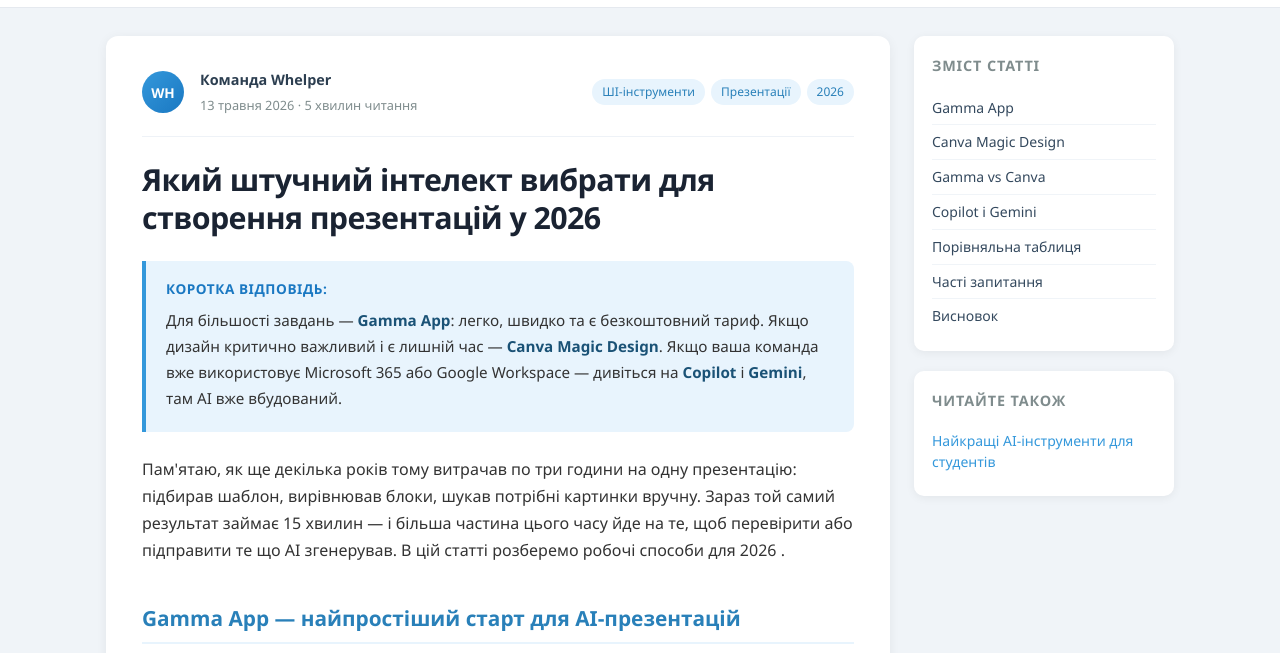
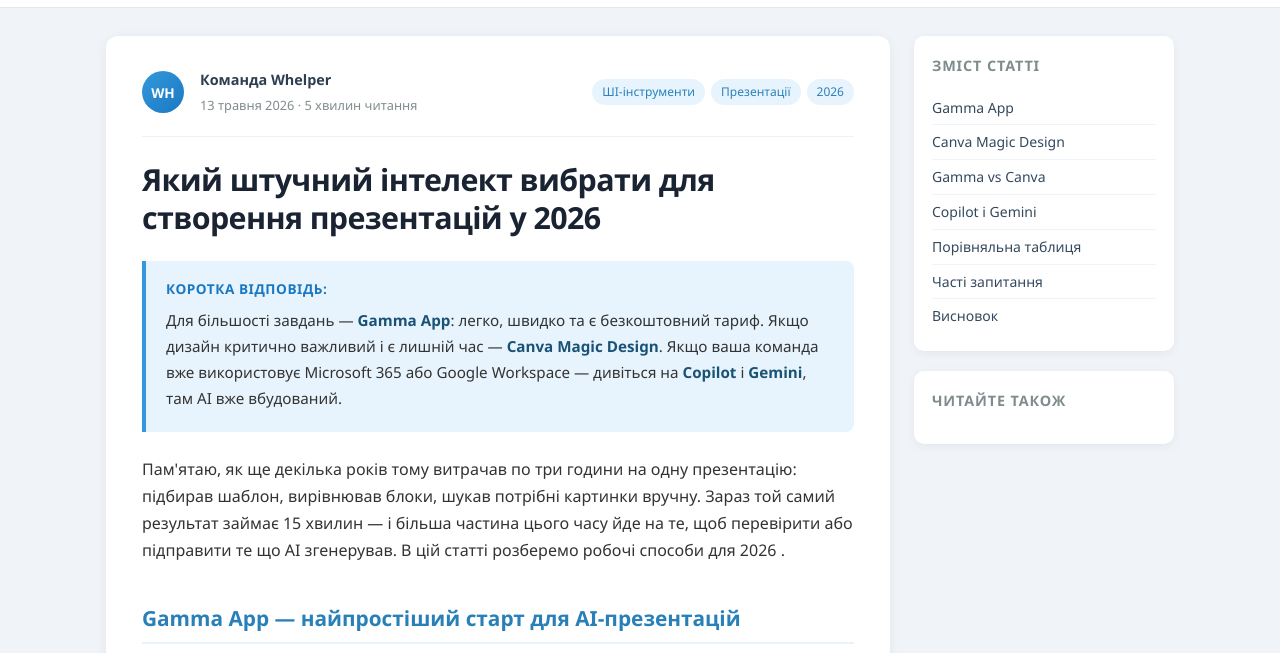
Before and after one commit to stanislavostapiak-ip231-sketch/whelper, a plain HTML site: page articles/ai-presentations-2026/index.html in a window 1280 px wide. Shown: the part 100-753 px from the top of the page. Drawn offline with Linux system fonts and the light colour scheme.

Commit message:
Remove related article link from sidebar

```diff
--- a/articles/ai-presentations-2026/index.html
+++ b/articles/ai-presentations-2026/index.html
@@ -736,7 +736,6 @@
       <div class="sidebar-card">
         <h3>Читайте також</h3>
         <ul class="related-list">
-          <li><a href="https://whelper.me/articles/shi-dlya-studentiv">Найкращі AI-інструменти для студентів</a></li>
         </ul>
       </div>
 
```
